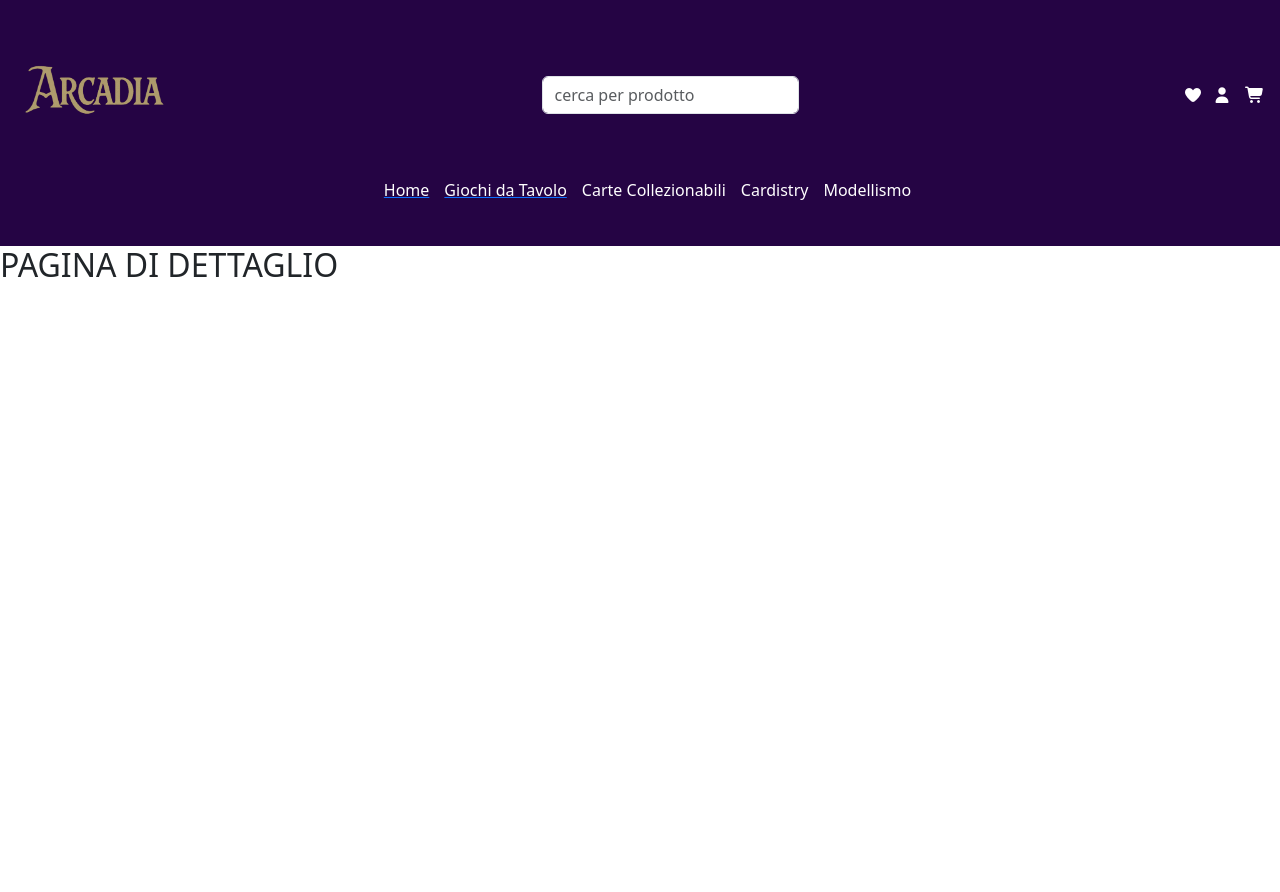
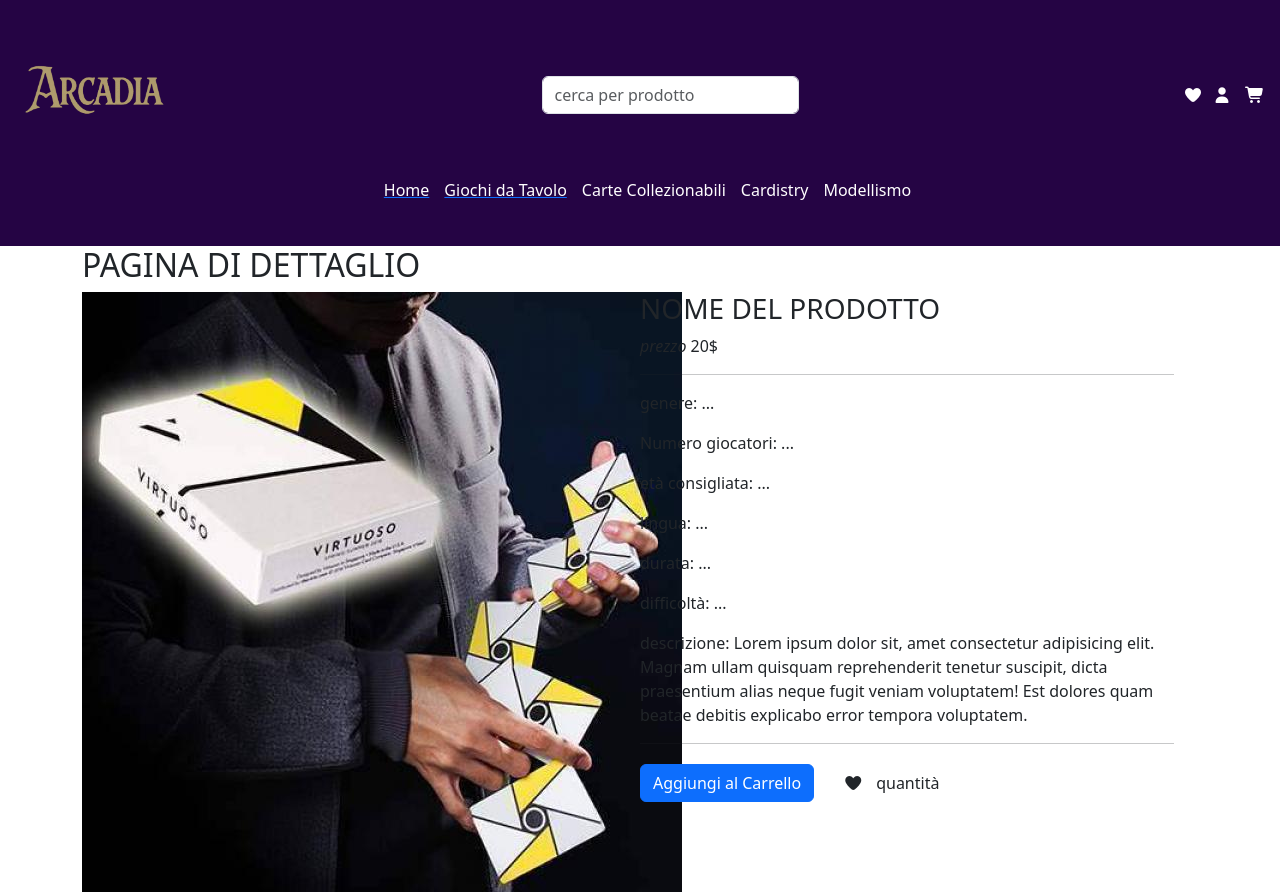
Before and after one commit to Steopa2001/Arcadia-react, a React (Vite) app: page /dettaglio-prodotto in a window 1280 px wide. Before the commit the page ends 800 px from the top, so only its background shows below. Built offline with nearby package versions, Linux system fonts and the light colour scheme.

Commit message:
[Feat] add detail page

```diff
--- a/pages/BoardGames.jsx
+++ b/pages/BoardGames.jsx
@@ -9,7 +9,7 @@
           </div>
           <div className="row">
             <div className="col-sm-12  col-md-3 category-card">
-              <Link to="/giochi-da-tavolo">
+              <Link to="/dettaglio-prodotto">
                 <div className="card-image">
                   <img className="img-fluid" src="/imgs/virtuoso.jpg" alt="" />
                 </div>
--- a/pages/DetailProductPage.jsx
+++ b/pages/DetailProductPage.jsx
@@ -1,13 +1,49 @@
-import React from 'react'
+import React from "react";
 
 const DetailProductPage = () => {
   return (
     <div>
-      <h2>
-        PAGINA DI DETTAGLIO
-      </h2>
+      <div className="container">
+        <div className="row">
+          <div className="col-12">
+            <h2>PAGINA DI DETTAGLIO</h2>
+          </div>
+          <div className="row">
+            <div className="col-12 col-md-6">
+              <img src="/imgs/virtuoso.jpg" alt="" />
+            </div>
+            <div className="col-12 col-md-6">
+              <h3>NOME DEL PRODOTTO</h3>
+              <p>
+                <em>prezzo</em> 20$
+              </p>
+              <hr />
+              <p>genere: ... </p>
+              <p>Numero giocatori: ... </p>
+              <p>età consigliata: ... </p>
+              <p>lingua: ...</p>
+              <p>durata: ...</p>
+              <p>difficoltà: ...</p>
+              <p>
+                descrizione: Lorem ipsum dolor sit, amet consectetur adipisicing
+                elit. Magnam ullam quisquam reprehenderit tenetur suscipit,
+                dicta praesentium alias neque fugit veniam voluptatem! Est
+                dolores quam beatae debitis explicabo error tempora voluptatem.
+              </p>
+              <hr />
+              <div className="d-flex gap-3 align-items-center">
+                <button className="btn btn-primary">
+                  Aggiungi al Carrello
+                </button>
+                <i className="fa-solid fa-heart"></i>
+                <div>quantità</div>
+              </div>
+            </div>
+          </div>
+        </div>
+      </div>
     </div>
-  )
-}
+  );
+};
 
-export default DetailProductPage
+export default DetailProductPage;
```
Also changed, not shown: src/index.css (+6 -12 lines).
